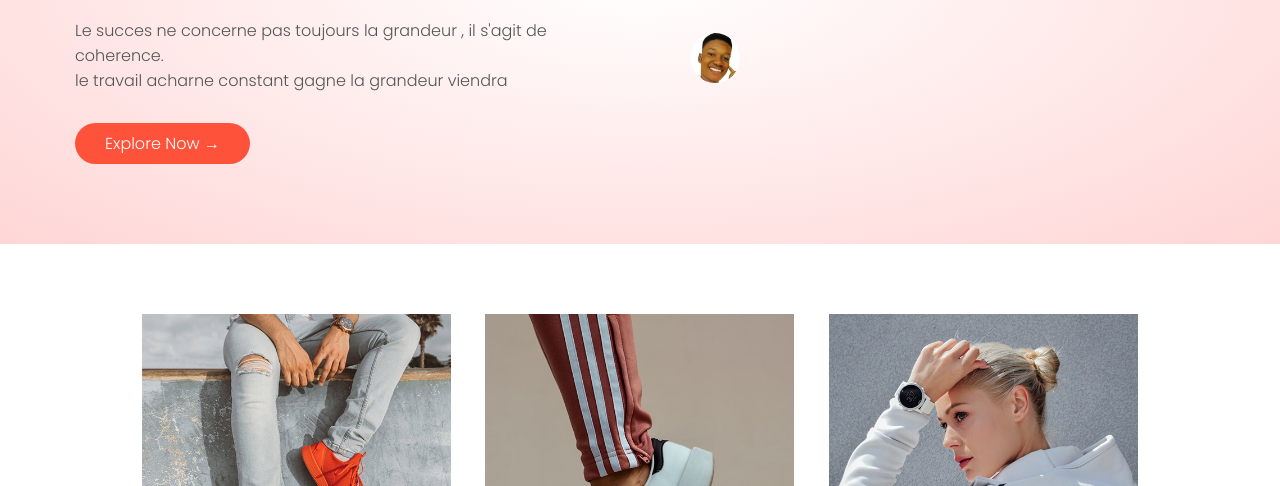
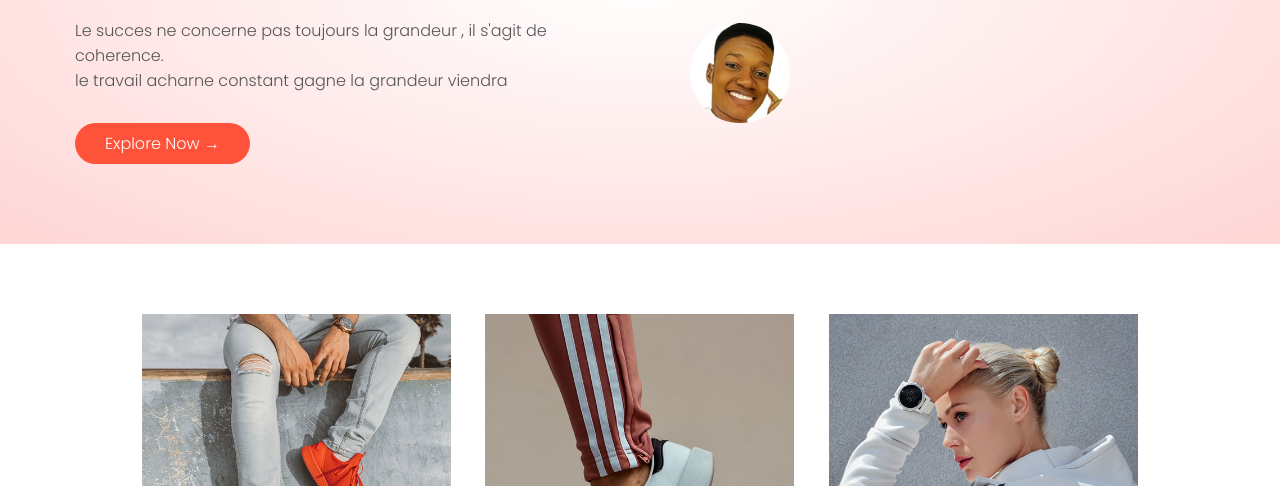
Before and after one commit to edelinscratch/edelinscratch.github.io, a plain HTML site: page index.html in a window 1280 px wide. Shown: the part 314-800 px from the top of the page. Drawn offline with Linux system fonts and the light colour scheme.

Commit message:
Update style.css

```diff
--- a/style.css
+++ b/style.css
@@ -48,10 +48,11 @@ p{
     min-width: 300px;
 }
 .col-2 img{
-
-     width: 50px;
-    margin-top: 20px;
-    border-radius: 50%;
+    max-width: 100%;
+    padding: 50px 0;
+     width: 100px;
+    margin-top: 50px;
+    border-radius: 100%;
 }
 .col-2 h1{
     font-size: 50px;
```
